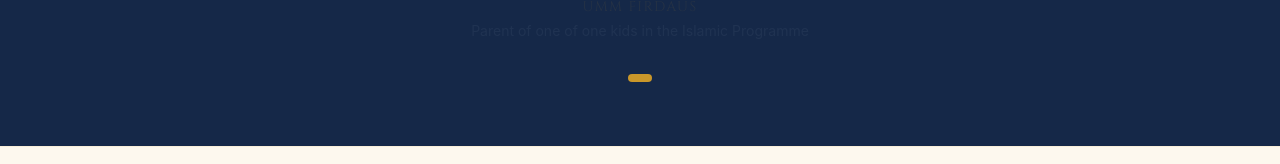
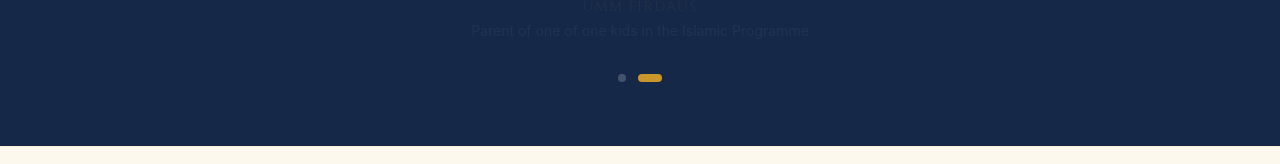
Before and after one commit to Lukman10a/rawdahkid, a Next.js app: page /about in a window 1280 px wide. Shown: the part 3516-3680 px from the top of the page. Built offline with nearby package versions, Linux system fonts and the light colour scheme; a web font is replaced by a local one.

Commit message:
update the testimonial dots

```diff
--- a/app/[locale]/page.tsx
+++ b/app/[locale]/page.tsx
@@ -22,11 +22,6 @@ export default function Home() {
       quote: h("testimonials.t2.quote"),
       author: h("testimonials.t2.author"),
       location: h("testimonials.t2.role"),
-    },
-    {
-      quote: h("testimonials.t3.quote"),
-      author: h("testimonials.t3.author"),
-      location: h("testimonials.t3.role"),
     },
   ];
   const [mounted, setMounted] = useState(false);
@@ -450,10 +445,10 @@ export default function Home() {
                 <button
                   key={idx}
                   onClick={() => setTestimonialIndex(idx)}
-                  className={`w-2 h-2 rounded-full transition-all duration-300 ${
+                  className={`h-2 rounded-full transition-all duration-300 ${
                     idx === testimonialIndex
                       ? "bg-gold w-6"
-                      : "bg-midnight/ dark:bg-white/ hover:bg-midnight/ dark:bg-white/"
+                      : "w-2 bg-midnight/20 dark:bg-white/20 hover:bg-midnight/40 dark:hover:bg-white/40"
                   }`}
                   aria-label={`Go to testimonial ${idx + 1}`}
                 />
```
